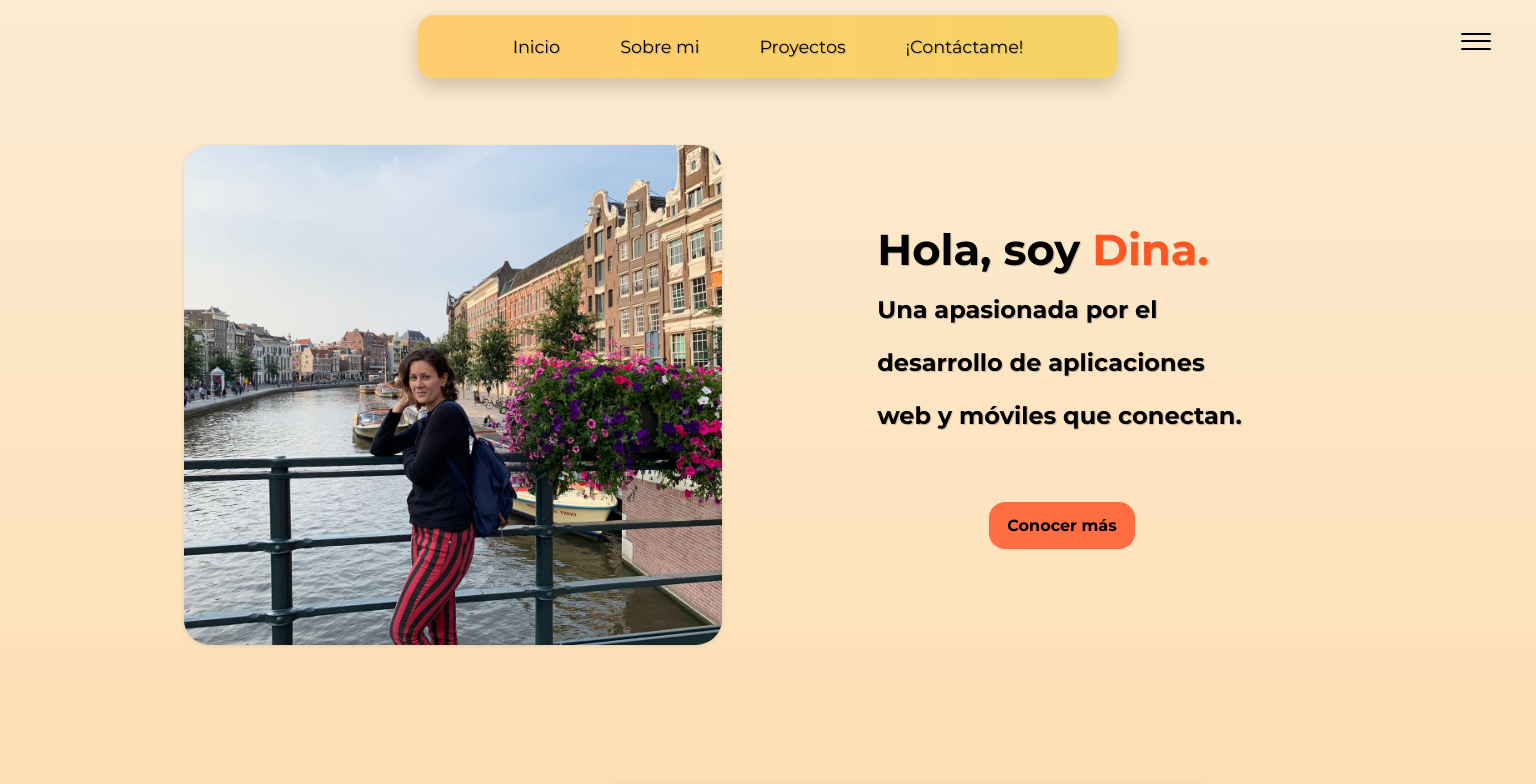
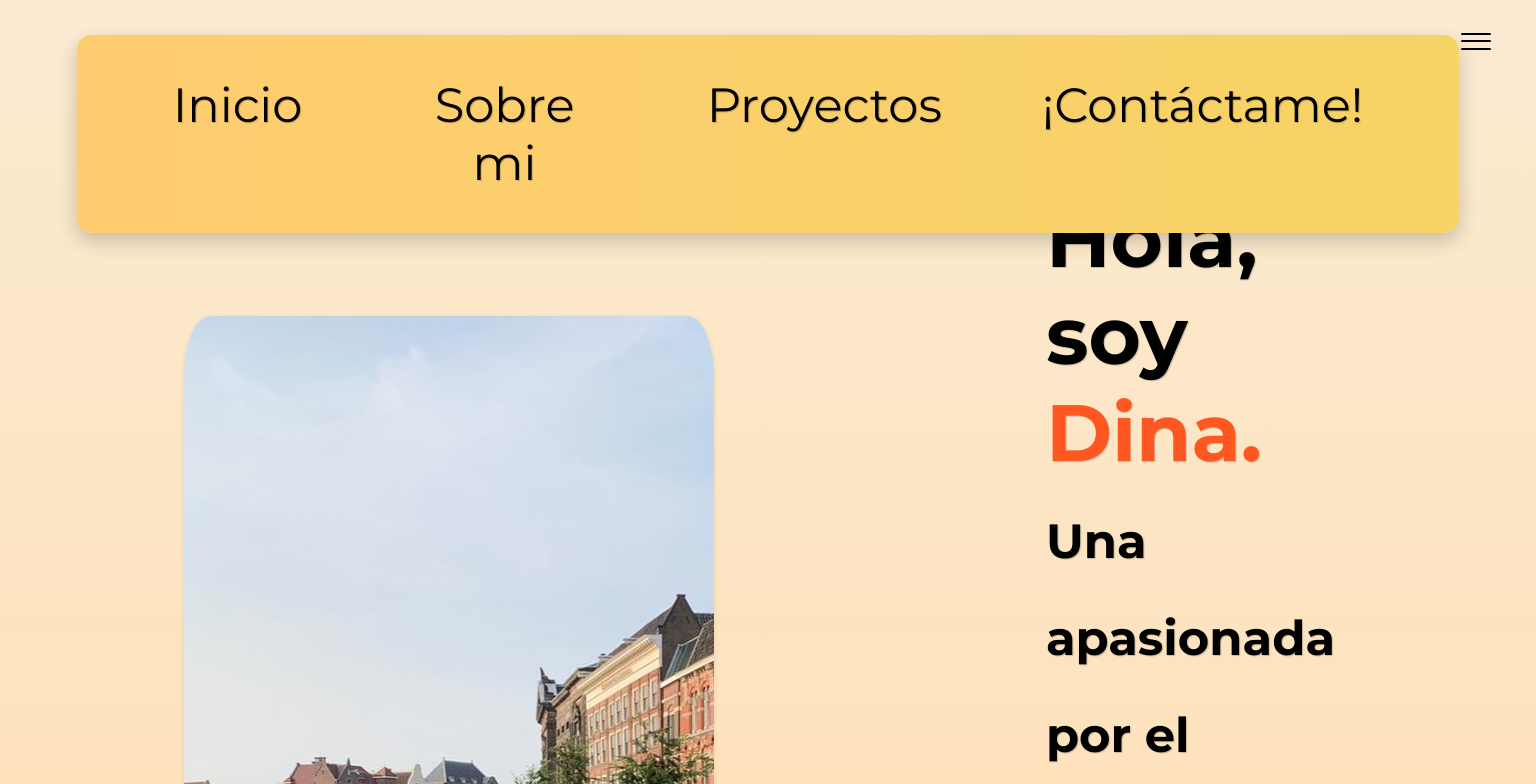
Before and after one commit to LavryDam/my-portfolio-web, a Next.js app: page / in a window 1536 px wide. Shown: the top 784 px of the page. Built offline with nearby package versions, Linux system fonts and the light colour scheme.

Commit message:
fix:navbar-responsive
4k

```diff
--- a/app/components/Navbar/Navbar.css
+++ b/app/components/Navbar/Navbar.css
@@ -63,15 +63,30 @@ nav ul.navegacion li {
     display: flex;
   }
 }
-
-@media (max-width: 1068px) {
+/* tablet s*/
+@media (max-width: 1024px) {
   .navbar {
     padding: 15px 20px;
     width: 90%;
   }
 }
+/* pantallas 4k */
+@media (min-width: 1440px) {
+  .navbar {
+    padding: 50px 80px;
+    max-width: 1500px;
+    margin-top: 20px;
+  }
 
-@media (min-width: 2560px) {
+  nav ul.navegacion {
+    gap: 50px;
+  }
 
+  nav ul.navegacion li {
+      margin: 0 25px;
+  }
 
+  .nav-link {
+      font-size: 3rem;
   }
+}
--- a/app/globals.css
+++ b/app/globals.css
@@ -96,15 +96,7 @@ body {
     align-items: center;
 }
 
-@media (max-width: 1068px) {
-
-    html, body {
-        overflow-x: hidden;
-    }
-
-    .text {
-        margin-left: 12px;
-    }
+@media (max-width: 1024px) {
 
     .content-container {
         flex-direction: column;
@@ -131,26 +123,19 @@ body {
     }
 }
 
-@media (min-width: 2560px) {
-    html, body {
-        overflow-x: hidden;
-    }
-
-    .text {
-        margin-left: 20px;
-    }
+@media (min-width: 1440px) {
 
     .small-text {
         font-size: 3rem;
     }
 
     .content-container {
-        gap: 100px;
+        gap: 265px;
         flex-wrap: nowrap;
     }
 
     .image-container {
-        margin-top: 200px;
+        margin-top: 300px;
         margin-bottom: 50px;
         height: 1200px;
         width: 1200px;
```
Lines whose indentation alone changed are shown as unchanged.
